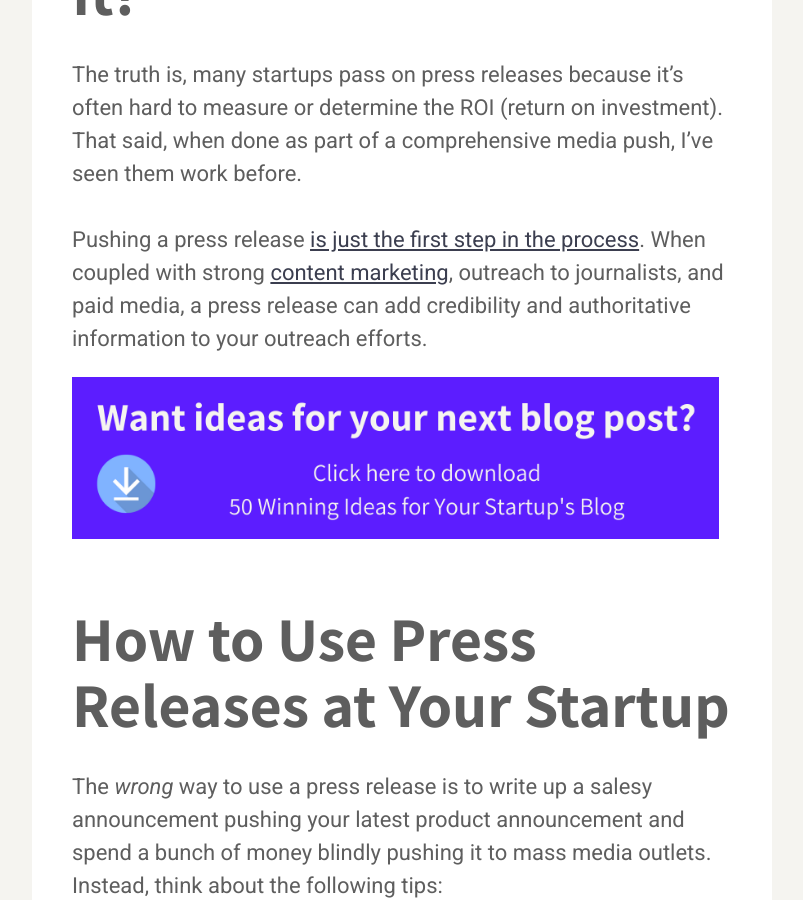
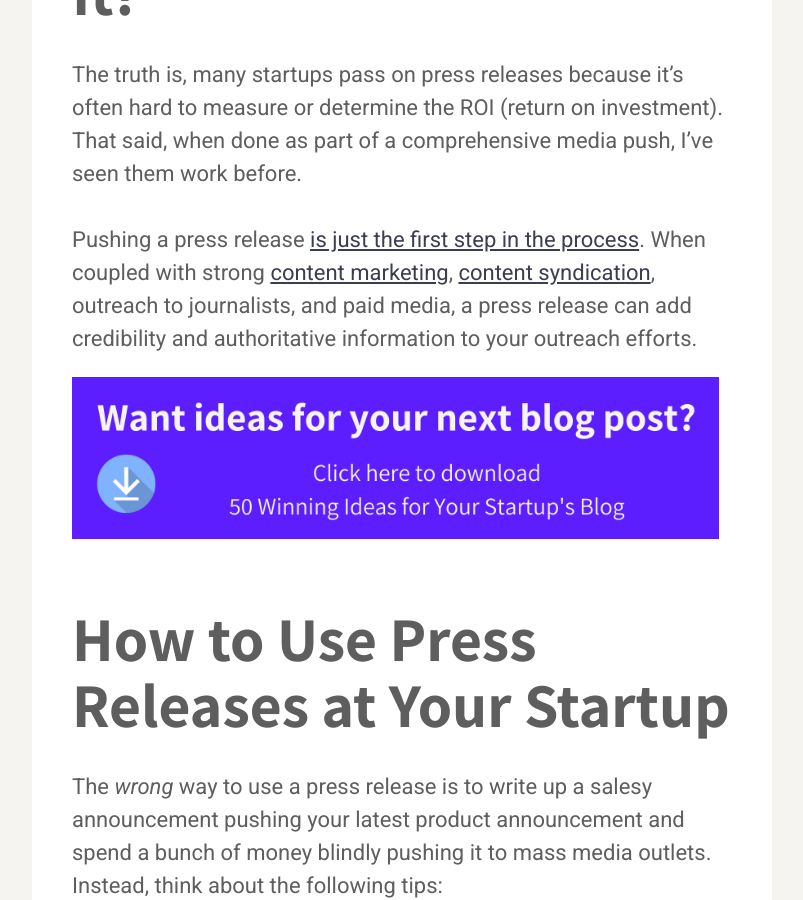
Before and after one commit to karllhughes/learn, a Jekyll site: the page built from _posts/2020-12-19-press-release-tools.md, in a window 1280 px wide and 900 px high, scrolled down 1223 px. Shown: the whole window, without its empty margins (238-1041 px from the left). Built offline with Jekyll 4.4.1, drawn with Linux system fonts in a browser that asks for light colours; a script that is not in the unit is left out.

Commit message:
Update Posts “2020-12-19-press-release-tools”

```diff
--- a/_posts/2020-12-19-press-release-tools.md
+++ b/_posts/2020-12-19-press-release-tools.md
@@ -13,21 +13,24 @@
 Contacting bloggers and journalists directly to pitch your startup works, but it’s incredibly time-consuming. Sometimes, a low-cost or free press release is well worth it, so if you’re considering investing in one for your startup, look no further.
 
 ## Is a Press Release Worth It?
+
 The truth is, many startups pass on press releases because it's often hard to measure or determine the ROI (return on investment). That said, when done as part of a comprehensive media push, I've seen them work before.
 
-Pushing a press release [is just the first step in the process](https://publicize.co/guides/example-press-releases/). When coupled with strong [content marketing](https://draft.dev/learn/content-marketing/), outreach to journalists, and paid media, a press release can add credibility and authoritative information to your outreach efforts.
+Pushing a press release [is just the first step in the process](https://publicize.co/guides/example-press-releases/). When coupled with strong [content marketing](https://draft.dev/learn/content-marketing/), [content syndication](https://draft.dev/learn/syndicating-developer-content), outreach to journalists, and paid media, a press release can add credibility and authoritative information to your outreach efforts.
 
 <!-- signup -->
 
 ## How to Use Press Releases at Your Startup
-The _wrong_ way to use a press release is to write up a salesy announcement pushing your latest product announcement and spend a bunch of money blindly pushing it to mass media outlets. Instead, think about the following tips:
 
-- **Go niche** - target publications that are most relevant for your customers.
-- **Make it an interesting story** - capture the journalists' imaginations.
-- **Use relevant keywords** - writers who cover a particular beat might find your company if your release shows up in their Google Alerts.
-- **Layer content on top of it** - use the release as a launch-point and do paid media, guest posts, and internal blog posts to help promote it.
+The *wrong* way to use a press release is to write up a salesy announcement pushing your latest product announcement and spend a bunch of money blindly pushing it to mass media outlets. Instead, think about the following tips:
+
+* **Go niche** - target publications that are most relevant for your customers.
+* **Make it an interesting story** - capture the journalists' imaginations.
+* **Use relevant keywords** - writers who cover a particular beat might find your company if your release shows up in their Google Alerts.
+* **Layer content on top of it** - use the release as a launch-point and do paid media, guest posts, and internal blog posts to help promote it.
 
 ## The Best Press Release Services for Startups
+
 Since press release service rates vary widely, I took to Quora and asked some of my newsletter subscribers to weigh in. We came up with this list of press release tools and services that aren't prohibitively expensive, and might be worth your startup's investment:
 
 **[PRnob.com](http://www.prnob.com/)** ($29) - Get your press release published on 10,000+ news and media outlets.
@@ -56,6 +59,6 @@
 
 **[Muck Rack](https://muckrack.com/)** ($0) - While their paid plans don't list pricing, you can search for journalists and look up their contact information yourself if you've got the time.
 
------
+- - -
 
 Did I miss a press release tool that you had a good experience with? [Email me](mailto:karl@draft.dev) to suggest an update.
```
